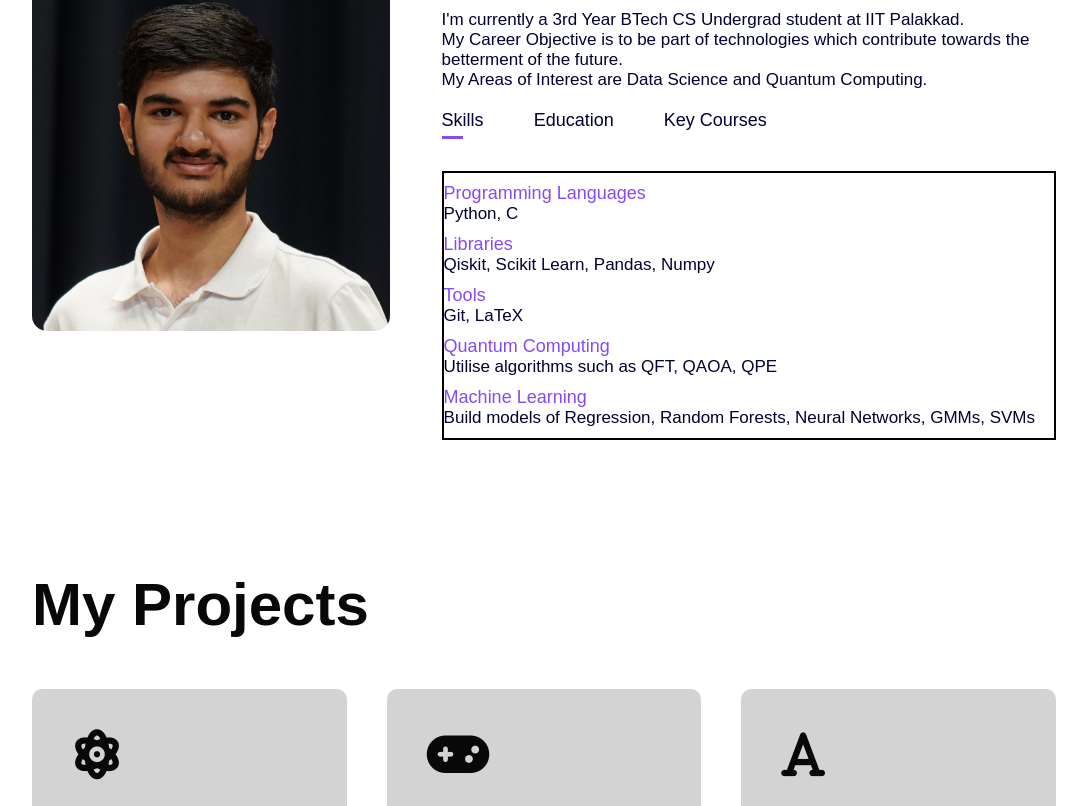
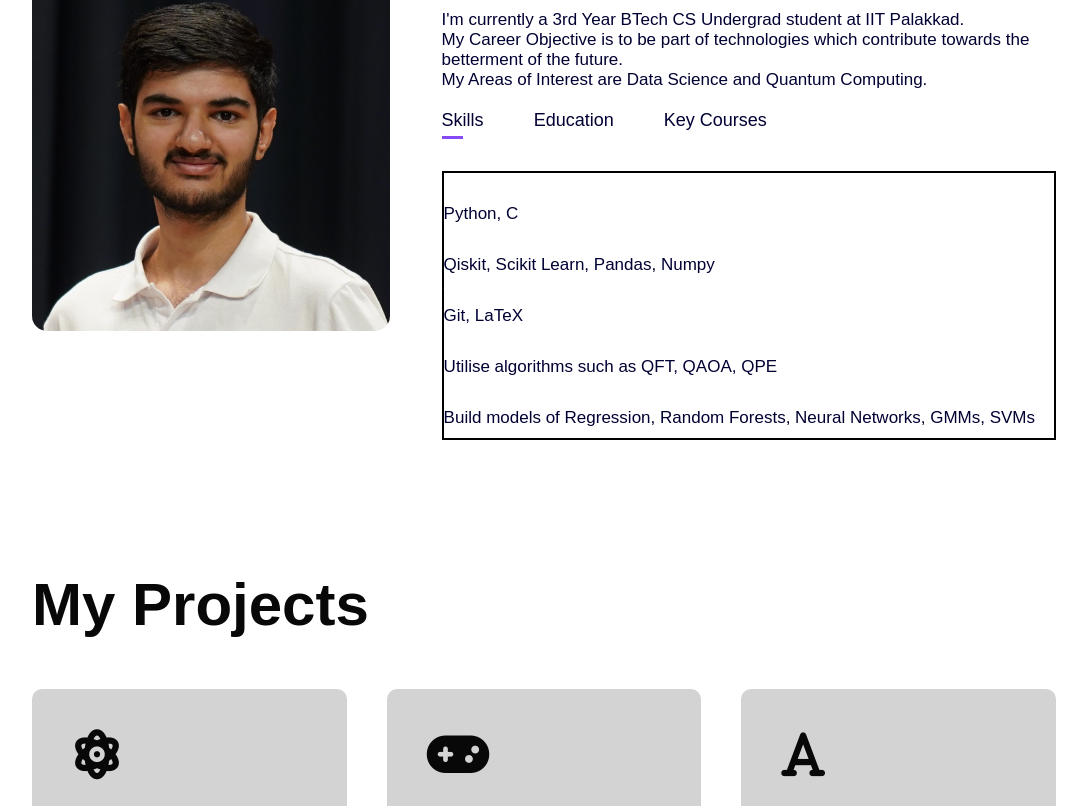
Before and after one commit to PranavRao25/PranavRao25.github.io, a plain HTML site: page index.html in a window 1280 px wide. Shown: the part 949-1755 px from the top of the page, without its empty margins (96-1183 px from the left). Drawn offline with Linux system fonts and the light colour scheme.

Commit message:
First Final 3

```diff
--- a/style.css
+++ b/style.css
@@ -162,7 +162,7 @@ nav ul li a:hover::after{
 	margin: 10px 0;
 }
 .tab-contents ul li span {
-	color: #864AF9;
+	color: #fff;
 	font-size: 18px;
 }
 
@@ -173,7 +173,7 @@ nav ul li a:hover::after{
 
 .tab-contents.active-tab {
 	display: block;
-	border: solid black 2px;
+	fill: #864AF9;
 }
 
 /* Services */
```
